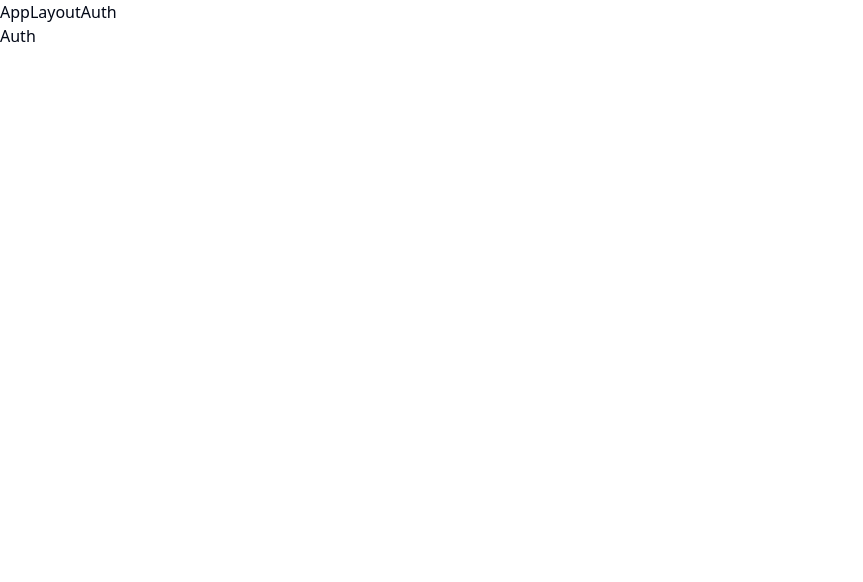
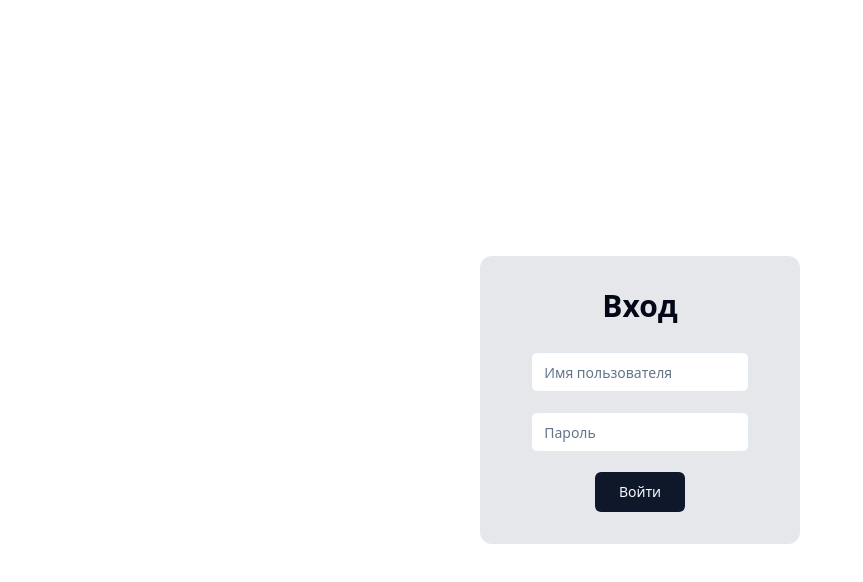
Before and after one commit to LerroG/reports, a Vue app: page /auth in a window 1280 px wide. Shown: the top 582 px of the page, without its empty margins (0-863 px from the left). Built offline with nearby package versions, Linux system fonts and the light colour scheme.

Commit message:
add auth markdown

```diff
--- a/package.json
+++ b/package.json
@@ -9,6 +9,7 @@
     "preview": "vite preview"
   },
   "dependencies": {
+    "@vueuse/core": "^11.0.3",
     "class-variance-authority": "^0.7.0",
     "clsx": "^2.1.1",
     "lucide-vue-next": "^0.439.0",
--- /dev/null
+++ b/src/components/ui/input/Input.vue
@@ -0,0 +1,24 @@
+<script setup lang="ts">
+import type { HTMLAttributes } from 'vue'
+import { useVModel } from '@vueuse/core'
+import { cn } from '@/lib/utils'
+
+const props = defineProps<{
+  defaultValue?: string | number
+  modelValue?: string | number
+  class?: HTMLAttributes['class']
+}>()
+
+const emits = defineEmits<{
+  (e: 'update:modelValue', payload: string | number): void
+}>()
+
+const modelValue = useVModel(props, 'modelValue', emits, {
+  passive: true,
+  defaultValue: props.defaultValue,
+})
+</script>
+
+<template>
+  <input v-model="modelValue" :class="cn('flex h-10 w-full rounded-md border border-input bg-background px-3 py-2 text-sm ring-offset-background file:border-0 file:bg-transparent file:text-sm file:font-medium placeholder:text-muted-foreground focus-visible:outline-none disabled:cursor-not-allowed disabled:opacity-50', props.class)">
+</template>
--- /dev/null
+++ b/src/components/ui/input/index.ts
@@ -0,0 +1 @@
+export { default as Input } from './Input.vue'
--- a/src/layouts/AppLayoutAuth.vue
+++ b/src/layouts/AppLayoutAuth.vue
@@ -1,8 +1,7 @@
 <script setup lang="ts"></script>
 
 <template>
-	<main>
-		<div>AppLayoutAuth</div>
+	<main class="h-screen w-full flex justify-center items-center">
 		<slot />
 	</main>
 </template>
--- a/src/pages/auth.vue
+++ b/src/pages/auth.vue
@@ -1,5 +1,17 @@
-<script setup lang="ts"></script>
+<script setup lang="ts">
+import { Input } from '@/components/ui/input'
+import { Button } from '@/components/ui/button'
+</script>
 
 <template>
-	<div>Auth</div>
+	<div
+		class="flex flex-col justify-center w-1/4 h-72 bg-gray-200 rounded-xl px-6"
+	>
+		<div class="text-center font-bold text-3xl mb-7">Вход</div>
+		<div class="flex flex-col items-center justify-center space-y-5">
+			<Input placeholder="Имя пользователя" class="w-4/5" />
+			<Input placeholder="Пароль" class="w-4/5" />
+			<Button class="w-1/3">Войти</Button>
+		</div>
+	</div>
 </template>
```
Also changed, not shown: 1 other file (tests, documents, lock files or other folders).
